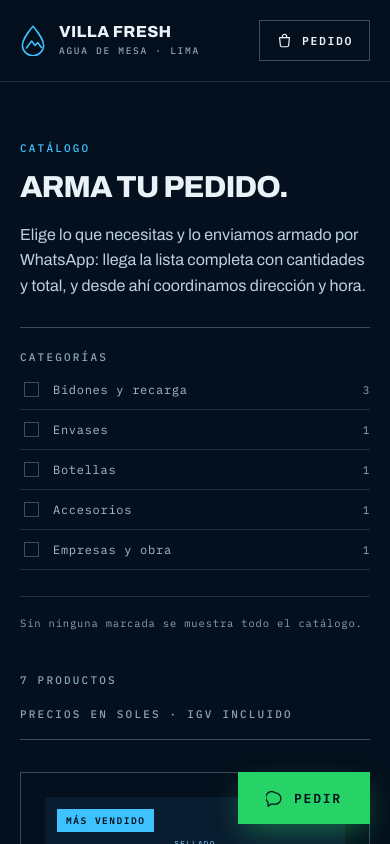
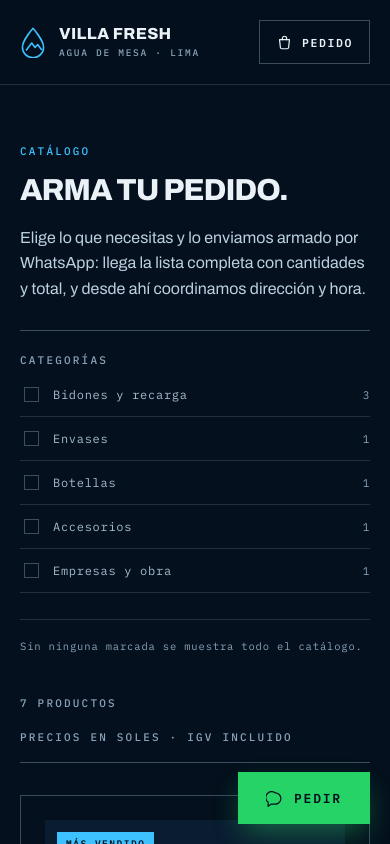
Before and after one commit to p4ranoic0/villa-fresh, a React (Vite) app: page /catalogo.html in a window 390 px wide. Shown: the top 844 px of the page. Built offline with nearby package versions, Linux system fonts and the light colour scheme.

Commit message:
Foco visible y repaso responsive del catalogo
Claude verifico en navegador el foco de 2px con offset de 3px, el foco inicial en Cerrar, el cajon a ancho completo y la ausencia de scroll horizontal. Los objetivos tactiles moviles quedan en un minimo de 44px sin cambiar la casilla visible de 15px.

```diff
--- a/src/features/pedido/CajonPedido.tsx
+++ b/src/features/pedido/CajonPedido.tsx
@@ -1,4 +1,4 @@
-import { useEffect } from 'react'
+import { useEffect, useRef } from 'react'
 import { IconoWhatsApp } from '../../components/Icono'
 import { PRODUCTOS } from '../../data/productos'
 import { urlWhatsApp } from '../../data/negocio'
@@ -12,6 +12,8 @@
 }
 
 export default function CajonPedido({ abierto, onCerrar, pedido }: Props) {
+  const botonCerrar = useRef<HTMLButtonElement>(null)
+
   useEffect(() => {
     if (!abierto) return
     const alPulsar = (e: KeyboardEvent) => {
@@ -19,6 +21,7 @@
     }
     document.addEventListener('keydown', alPulsar)
     document.body.style.overflow = 'hidden'
+    botonCerrar.current?.focus()
     return () => {
       document.removeEventListener('keydown', alPulsar)
       document.body.style.overflow = ''
@@ -47,7 +50,7 @@
       <div className="panel">
         <div className="head">
           <span className="lbl" style={{ color: 'var(--ink)' }}>Tu pedido</span>
-          <button className="btn btn-ghost btn-sm" id="vf-cerrar" type="button" onClick={onCerrar}>Cerrar</button>
+          <button className="btn btn-ghost btn-sm" id="vf-cerrar" type="button" onClick={onCerrar} ref={botonCerrar}>Cerrar</button>
         </div>
         <div className="body" id="vf-lineas">
           {pedido.lineas.length === 0 ? (
--- a/src/pages/Catalogo.tsx
+++ b/src/pages/Catalogo.tsx
@@ -1,4 +1,4 @@
-import { useState } from 'react'
+import { useCallback, useState } from 'react'
 import Footer from '../components/Footer'
 import Nav from '../components/Nav'
 import WaFlotante from '../components/WaFlotante'
@@ -16,12 +16,14 @@
   const [abierto, setAbierto] = useState(false)
   const visibles = filtrarPorCategorias(PRODUCTOS, activas)
   const pedido = usePedido()
+  const abrirCajon = useCallback(() => setAbierto(true), [])
+  const cerrarCajon = useCallback(() => setAbierto(false), [])
 
   return (
     <>
       <Nav
         enCatalogo
-        accion={<BotonCarrito unidades={pedido.unidades} onAbrir={() => setAbierto(true)} />}
+        accion={<BotonCarrito unidades={pedido.unidades} onAbrir={abrirCajon} />}
       />
 
       <section className="band" style={{ paddingBottom: 'clamp(28px,4vw,44px)' }}>
@@ -58,7 +60,7 @@
         </div>
       </section>
 
-      <CajonPedido abierto={abierto} onCerrar={() => setAbierto(false)} pedido={pedido} />
+      <CajonPedido abierto={abierto} onCerrar={cerrarCajon} pedido={pedido} />
       <Footer />
       <WaFlotante />
     </>
--- a/src/styles/site.css
+++ b/src/styles/site.css
@@ -184,6 +184,11 @@
   text-transform:uppercase;cursor:pointer;padding:0;justify-self:end;align-self:center}
 .line .rm:hover{color:#ff7a7a}
 
+@media(max-width:639px){
+  .btn-sm,.cart-btn,.chk,.line .rm{min-height:44px}
+  .line .qty button{width:44px;height:44px}
+}
+
 .total{display:flex;justify-content:space-between;align-items:baseline;font-family:var(--mono)}
 .total .t{font-size:11px;letter-spacing:.18em;text-transform:uppercase;color:var(--dim)}
 .total .v{font-size:26px;font-weight:600}
```
